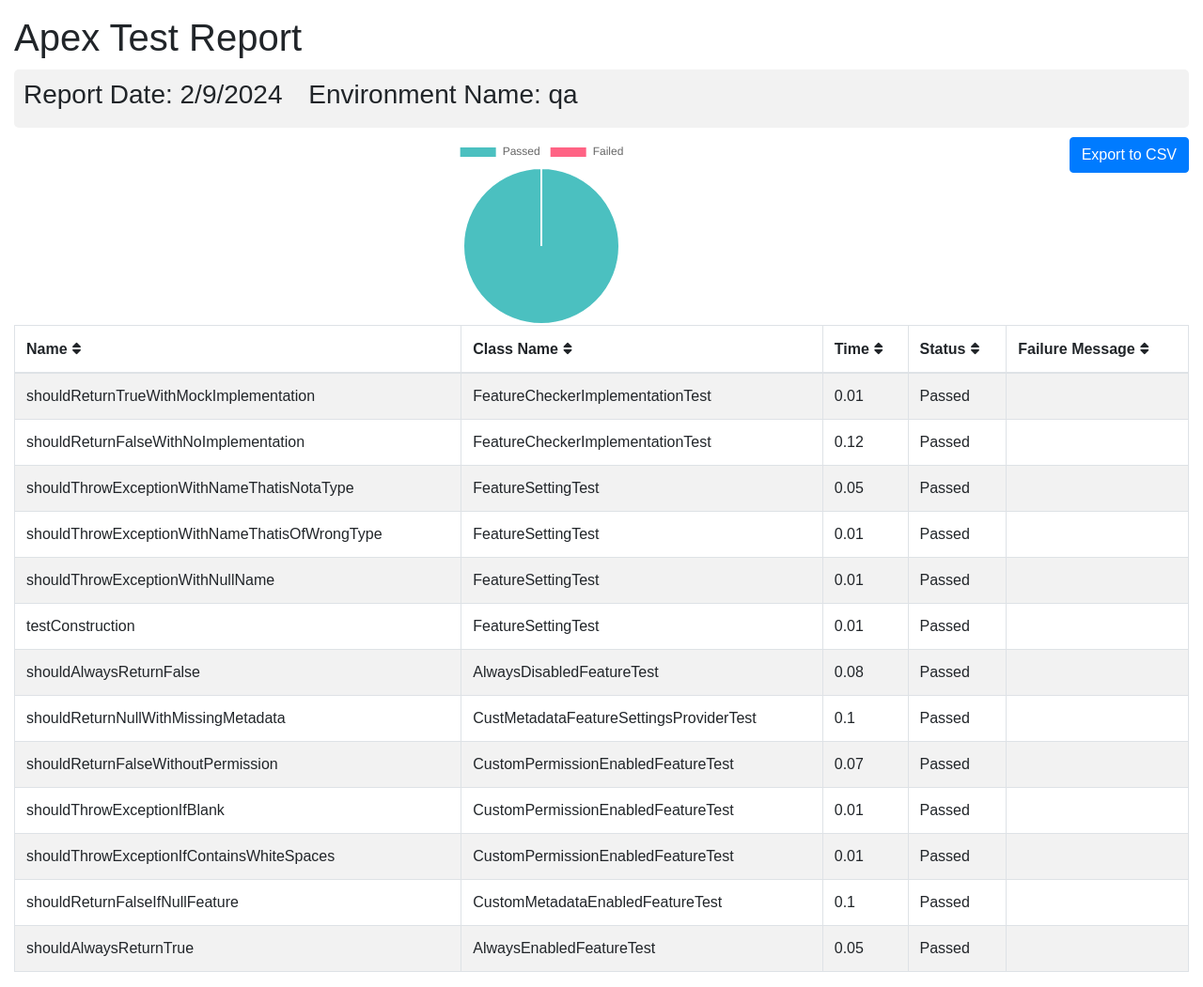
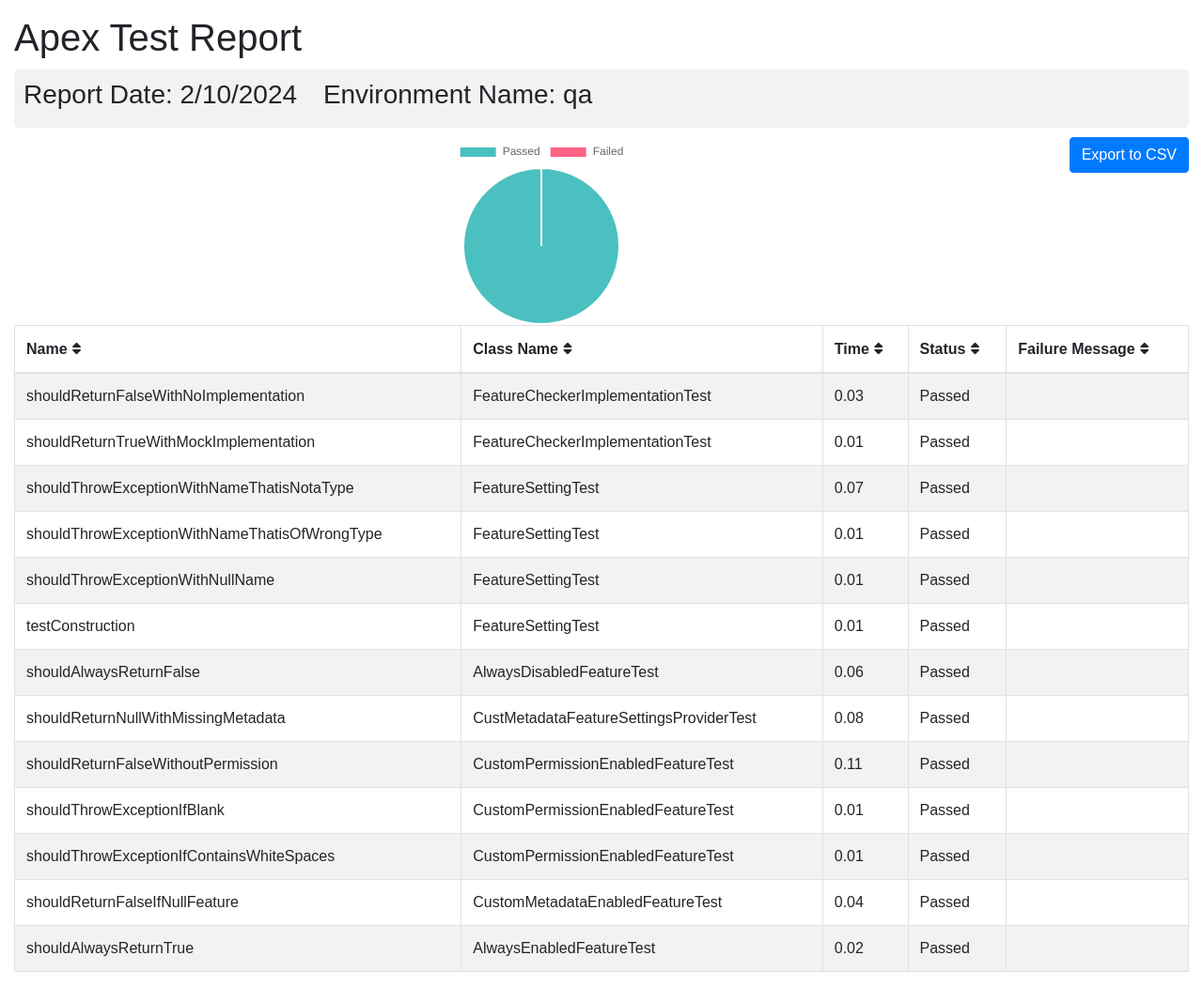
Before and after one commit to flxbl-io/sfops-dashboard, a Jekyll site: the page apextestResults/qa.html, which Jekyll copies as it is, in a window 1280 px wide. Shown: the whole page at 94% size. Built offline with Jekyll 4.4.1, drawn with Linux system fonts in a browser that asks for light colours.

Commit message:
Updated apex test results

```diff
--- a/apextestResults/qa.html
+++ b/apextestResults/qa.html
@@ -102,7 +102,7 @@
       <div class="container-fluid">
         <h1 class="mt-3">Apex Test Report</h1>
         <div class="info-card">
-        <h3>Report Date: 2/9/2024 <span style="margin-left: 20px;">Environment Name: qa</span></h3>
+        <h3>Report Date: 2/10/2024 <span style="margin-left: 20px;">Environment Name: qa</span></h3>
         </div>
         <button onclick="exportTableToCSV('testReport.csv')" class="btn btn-primary float-right">Export to CSV</button>
         <div id="chart-container">
@@ -121,6 +121,13 @@
             </thead>
             <tbody>
         <tr>
+          <td>shouldReturnFalseWithNoImplementation</td>
+          <td>FeatureCheckerImplementationTest</td>
+          <td>0.03</td>
+          <td>Passed</td>
+          <td></td>
+        </tr>
+        <tr>
           <td>shouldReturnTrueWithMockImplementation</td>
           <td>FeatureCheckerImplementationTest</td>
           <td>0.01</td>
@@ -128,16 +135,9 @@
           <td></td>
         </tr>
         <tr>
-          <td>shouldReturnFalseWithNoImplementation</td>
-          <td>FeatureCheckerImplementationTest</td>
-          <td>0.12</td>
-          <td>Passed</td>
-          <td></td>
-        </tr>
-        <tr>
           <td>shouldThrowExceptionWithNameThatisNotaType</td>
           <td>FeatureSettingTest</td>
-          <td>0.05</td>
+          <td>0.07</td>
           <td>Passed</td>
           <td></td>
         </tr>
@@ -165,21 +165,21 @@
         <tr>
           <td>shouldAlwaysReturnFalse</td>
           <td>AlwaysDisabledFeatureTest</td>
-          <td>0.08</td>
+          <td>0.06</td>
           <td>Passed</td>
           <td></td>
         </tr>
         <tr>
           <td>shouldReturnNullWithMissingMetadata</td>
           <td>CustMetadataFeatureSettingsProviderTest</td>
-          <td>0.1</td>
+          <td>0.08</td>
           <td>Passed</td>
           <td></td>
         </tr>
         <tr>
           <td>shouldReturnFalseWithoutPermission</td>
           <td>CustomPermissionEnabledFeatureTest</td>
-          <td>0.07</td>
+          <td>0.11</td>
           <td>Passed</td>
           <td></td>
         </tr>
@@ -200,14 +200,14 @@
         <tr>
           <td>shouldReturnFalseIfNullFeature</td>
           <td>CustomMetadataEnabledFeatureTest</td>
-          <td>0.1</td>
+          <td>0.04</td>
           <td>Passed</td>
           <td></td>
         </tr>
         <tr>
           <td>shouldAlwaysReturnTrue</td>
           <td>AlwaysEnabledFeatureTest</td>
-          <td>0.05</td>
+          <td>0.02</td>
           <td>Passed</td>
           <td></td>
         </tr>
```
